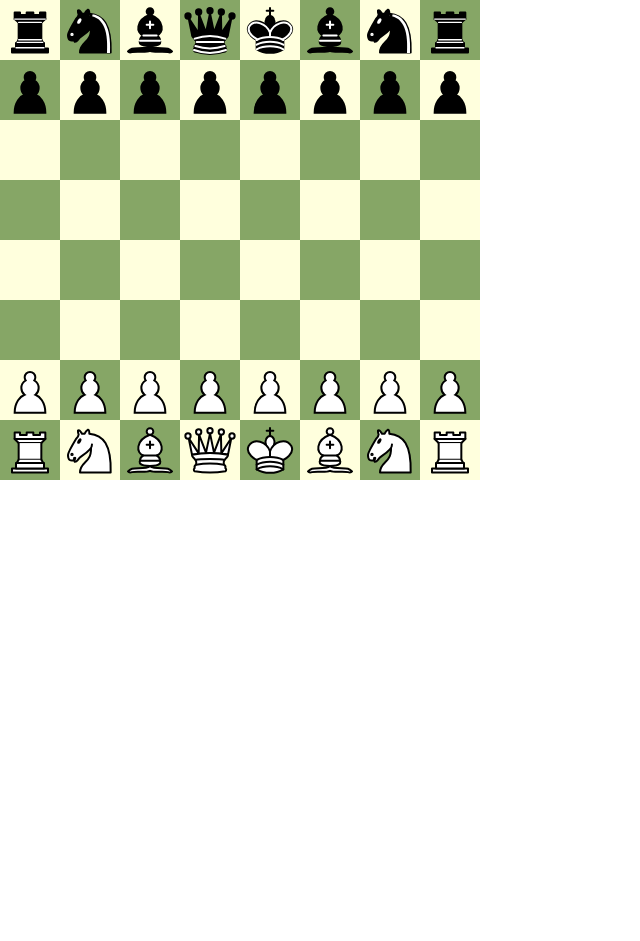
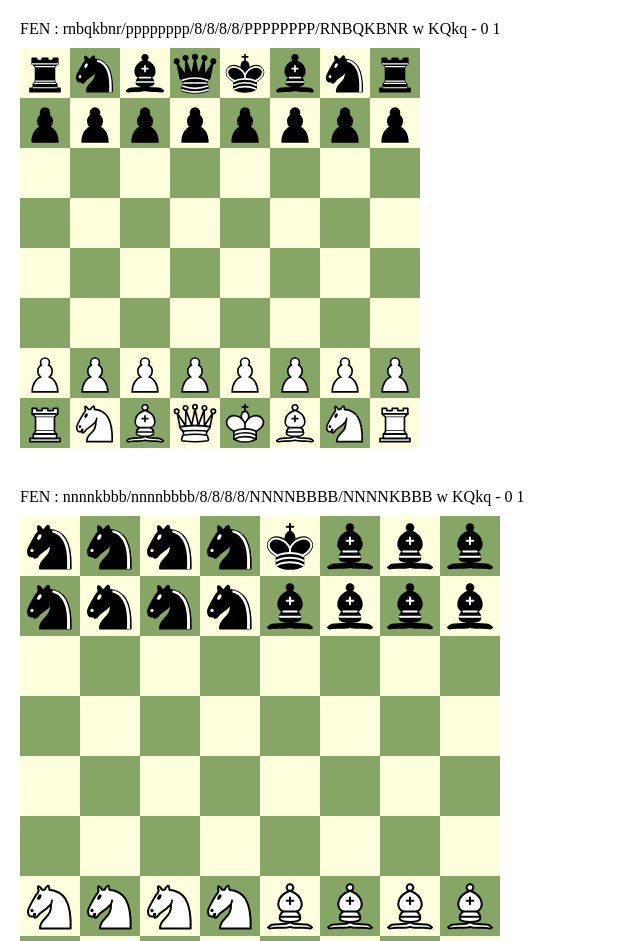
Before and after one commit to ljdr64/ljdr-chessboard, a React (Vite) app: page / in a window 1280 px wide. Shown: the top 941 px of the page, without its empty margins (0-640 px from the left). Before the commit the page ends 800 px from the top, so only its background shows below. Built offline with nearby package versions, Linux system fonts and the light colour scheme.

Commit message:
feat: add props for initialFEN, squareSize, and transitionDuration to ChessBoard

```diff
--- a/src/Components/ChessBoard/index.tsx
+++ b/src/Components/ChessBoard/index.tsx
@@ -13,6 +13,12 @@ interface Piece {
 interface EmptyPiece {
   color: '';
   role: '';
+}
+
+interface ChessGameProps {
+  initialFEN: string;
+  squareSize: number;
+  transitionDuration: string;
 }
 
 interface GameState {
@@ -53,15 +59,7 @@ const state: GameState = {
   },
 };
 
-const DIGITS = '0123456789';
-const squareSize = 60;
-const transitionDuration = '0.2s';
-
-const initialFEN = 'rnbqkbnr/pppppppp/8/8/8/8/PPPPPPPP/RNBQKBNR w KQkq - 0 1';
-let fenPosition = initialFEN.split(' ')[0];
-const fenTurn = initialFEN.split(' ')[1];
-
-const mapToRange = (num: number): number[] => {
+const mapToRange = (num: number, squareSize: number): number[] => {
   const adjustedNum = num + squareSize / 2;
   const coords = Math.floor(adjustedNum / squareSize);
   const result = coords * squareSize;
@@ -76,25 +74,32 @@ const updateFENForTake = (fen: string, index: number): string => {
   });
 };
 
-const ChessBoard: React.FC = () => {
+const ChessBoard: React.FC<ChessGameProps> = ({
+  initialFEN,
+  squareSize,
+  transitionDuration,
+}) => {
   const pieceRefs = useRef<{ [key: string]: HTMLDivElement | null }>({});
   const ghostRef = useRef<HTMLDivElement>(null);
   const selectRef = useRef<HTMLDivElement>(null);
   const lastMoveToRef = useRef<HTMLDivElement>(null);
   const lastMoveFromRef = useRef<HTMLDivElement>(null);
 
+  const [fenPosition, setFenPosition] = useState(initialFEN.split(' ')[0]);
   const [positionLastMove, setPositionLastMove] = useState({
     from: '',
     to: '',
   });
   const [positionSelect, setPositionSelect] = useState('');
-
   const [isSelect, setIsSelect] = useState(false);
   const [isDragging, setIsDragging] = useState(false);
   const [draggedIndex, setDraggedIndex] = useState<number | null>(null);
   const [lastMove, setLastMove] = useState('');
 
   const pieceRefsCurrent = pieceRefs.current;
+
+  const fenTurn = initialFEN.split(' ')[1];
+  const DIGITS = '0123456789';
 
   useEffect(() => {
     if (isDragging) {
@@ -138,8 +143,8 @@ const ChessBoard: React.FC = () => {
       const offsetX = event.clientX - piecePos.posX + window.scrollX;
       const offsetY = event.clientY - piecePos.posY + window.scrollY;
 
-      const newX = mapToRange(offsetX);
-      const newY = mapToRange(offsetY);
+      const newX = mapToRange(offsetX, squareSize);
+      const newY = mapToRange(offsetY, squareSize);
       const draggedPiece = pieceRefs.current[draggedIndex];
       draggedPiece.classList.add('animate');
       draggedPiece.style.transitionDuration = transitionDuration;
@@ -192,8 +197,8 @@ const ChessBoard: React.FC = () => {
           const regex = /translate\((-?\d+)px, (-?\d+)px\)/;
           const position = pieceDiv.style.transform.match(regex);
           if (position && ghostRef.current) {
-            const newX = mapToRange(parseInt(position[1], 10));
-            const newY = mapToRange(parseInt(position[2], 10));
+            const newX = mapToRange(parseInt(position[1], 10), squareSize);
+            const newY = mapToRange(parseInt(position[2], 10), squareSize);
 
             setIsSelect((prev) => !prev);
             if (
@@ -250,7 +255,7 @@ const ChessBoard: React.FC = () => {
                   handleTransitionEnd
                 );
 
-                fenPosition = updateFENForTake(fenPosition, index);
+                setFenPosition(updateFENForTake(fenPosition, index));
                 setTimeout(() => {
                   pieceDiv.classList.remove('fade');
                   draggedPiece.classList.remove('animate');
@@ -297,8 +302,9 @@ const ChessBoard: React.FC = () => {
         const position = pieceDiv.style.transform.match(regex);
         if (position) {
           {
-            const newX = mapToRange(parseInt(position[1], 10));
-            const newY = mapToRange(parseInt(position[2], 10));
+            const newX = mapToRange(parseInt(position[1], 10), squareSize);
+            const newY = mapToRange(parseInt(position[2], 10), squareSize);
+            console.log(parseInt(position[1], 10), parseInt(position[2], 10));
 
             if (
               parseInt(position[1], 10) < 0 - squareSize / 2 ||
@@ -328,9 +334,8 @@ const ChessBoard: React.FC = () => {
                     draggedIndex !== parseInt(key, 10)
                   ) {
                     // drag - from: piece - to: piece
-                    fenPosition = updateFENForTake(
-                      fenPosition,
-                      parseInt(key, 10)
+                    setFenPosition(
+                      updateFENForTake(fenPosition, parseInt(key, 10))
                     );
                     setDraggedIndex(null);
                   }
@@ -375,9 +380,19 @@ const ChessBoard: React.FC = () => {
   };
 
   return (
-    <div className="ljdr-container">
+    <div
+      className="ljdr-container"
+      style={{
+        width: `${squareSize * 8}px`,
+        height: `${squareSize * 8}px`,
+      }}
+    >
       <div
         className="ljdr-board"
+        style={{
+          width: `${squareSize * 8}px`,
+          height: `${squareSize * 8}px`,
+        }}
         onMouseDown={(event) => handleMouseDown(-1, event)}
       >
         {positionSelect && (
@@ -385,6 +400,8 @@ const ChessBoard: React.FC = () => {
             className="select"
             ref={selectRef}
             style={{
+              width: `${squareSize}px`,
+              height: `${squareSize}px`,
               transform: positionSelect,
             }}
           ></div>
@@ -395,6 +412,8 @@ const ChessBoard: React.FC = () => {
               className="ljdr-last-move"
               ref={lastMoveToRef}
               style={{
+                width: `${squareSize}px`,
+                height: `${squareSize}px`,
                 transform: positionLastMove.to,
               }}
             ></div>
@@ -402,6 +421,8 @@ const ChessBoard: React.FC = () => {
               className="ljdr-last-move"
               ref={lastMoveFromRef}
               style={{
+                width: `${squareSize}px`,
+                height: `${squareSize}px`,
                 transform: positionLastMove.from,
               }}
             ></div>
@@ -436,6 +457,8 @@ const ChessBoard: React.FC = () => {
                   key={`${char}-${row}-${col}`}
                   ref={(el) => (pieceRefs.current[i] = el)}
                   style={{
+                    width: `${squareSize}px`,
+                    height: `${squareSize}px`,
                     transform: `translate(${x}px, ${y}px)`,
                   }}
                   onMouseDown={(event) => handleMouseDown(i, event)}
@@ -454,6 +477,8 @@ const ChessBoard: React.FC = () => {
         className="ljdr-ghost"
         ref={ghostRef}
         style={{
+          width: `${squareSize}px`,
+          height: `${squareSize}px`,
           visibility: 'hidden',
         }}
       ></div>
--- a/src/Components/ChessBoard/styles.css
+++ b/src/Components/ChessBoard/styles.css
@@ -1,9 +1,3 @@
-:root {
-  --square-size: 60px;
-  width: calc(var(--square-size) * 8);
-  height: calc(var(--square-size) * 8);
-}
-
 * {
   margin: 0;
   padding: 0;
@@ -11,46 +5,34 @@
 }
 
 .ljdr-container {
-  width: calc(var(--square-size) * 8);
-  height: calc(var(--square-size) * 8);
   display: flex;
 }
 
 .ljdr-board {
-  width: calc(var(--square-size) * 8);
-  height: calc(var(--square-size) * 8);
   background-image: url("/assets/svg/boards/green.svg");
   background-size: cover;
   cursor: pointer;
 }
 
 .ljdr-piece {
-  width: var(--square-size);
-  height: var(--square-size);
   position: absolute;
   background-size: cover;
   user-select: none;
 }
 
 .ljdr-ghost {
-  width: var(--square-size);
-  height: var(--square-size);
   background-size: cover;
   opacity: 0.5;
   position: absolute;
 }
 
 .ljdr-last-move {
-  width: var(--square-size);
-  height: var(--square-size);
   background: rgba(155, 199, 0, 0.41);
   background-size: cover;
   position: absolute;
 }
 
 .select {
-  width: var(--square-size);
-  height: var(--square-size);
   background: rgba(20, 85, 30, 0.5);
   background-size: cover;
   position: absolute;
--- a/src/Pages/App/index.tsx
+++ b/src/Pages/App/index.tsx
@@ -2,7 +2,51 @@ import React from 'react';
 import ChessBoard from '../../Components/ChessBoard';
 
 const App: React.FC = () => {
-  return <ChessBoard />;
+  const initialFEN = 'rnbqkbnr/pppppppp/8/8/8/8/PPPPPPPP/RNBQKBNR w KQkq - 0 1';
+  const initialFEN2 =
+    'nnnnkbbb/nnnnbbbb/8/8/8/8/NNNNBBBB/NNNNKBBB w KQkq - 0 1';
+  const initialFEN3 =
+    'qqqqkrrr/qqqqrrrr/8/8/8/8/QQQQRRRR/QQQQKRRR w KQkq - 0 1';
+  const squareSize = 50;
+  const squareSize2 = 60;
+  const squareSize3 = 70;
+  const transitionDuration = '0.1s';
+  const transitionDuration2 = '0.2s';
+  const transitionDuration3 = '0.3s';
+  return (
+    <>
+      <div
+        style={{ width: 'fit-content', height: 'fit-content', padding: '20px' }}
+      >
+        <p style={{ marginBottom: '10px' }}>FEN : {initialFEN}</p>
+        <ChessBoard
+          initialFEN={initialFEN}
+          squareSize={squareSize}
+          transitionDuration={transitionDuration}
+        />
+      </div>
+      <div
+        style={{ width: 'fit-content', height: 'fit-content', padding: '20px' }}
+      >
+        <p style={{ marginBottom: '10px' }}>FEN : {initialFEN2}</p>
+        <ChessBoard
+          initialFEN={initialFEN2}
+          squareSize={squareSize2}
+          transitionDuration={transitionDuration2}
+        />
+      </div>
+      <div
+        style={{ width: 'fit-content', height: 'fit-content', padding: '20px' }}
+      >
+        <p style={{ marginBottom: '10px' }}>FEN : {initialFEN3}</p>
+        <ChessBoard
+          initialFEN={initialFEN3}
+          squareSize={squareSize3}
+          transitionDuration={transitionDuration3}
+        />
+      </div>
+    </>
+  );
 };
 
 export default App;
```
